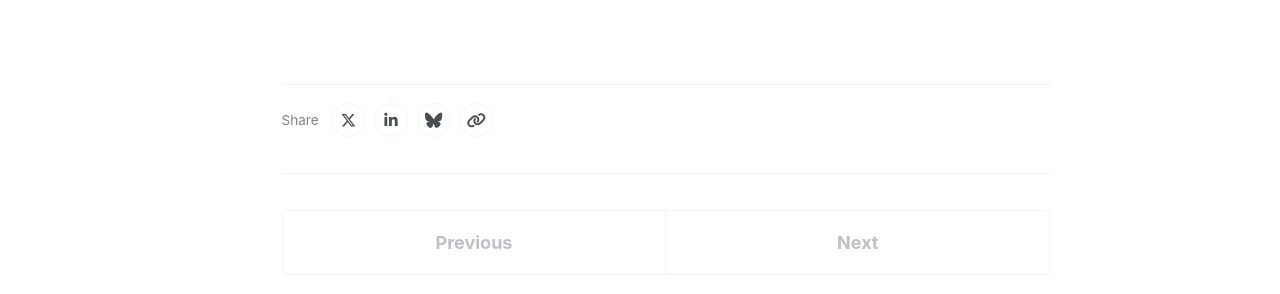
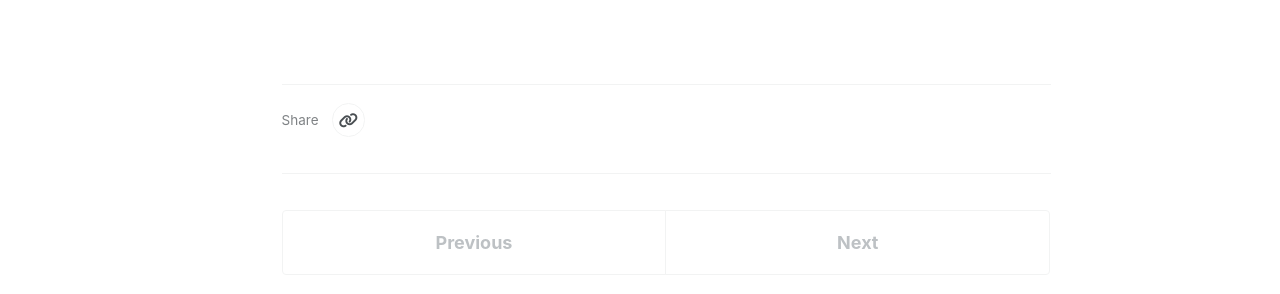
Before and after one commit to sdananya/sdananya.github.io, a Jekyll site: the page built from _publications/2026-07-01-character-training-side-effects.md, in a window 1280 px wide. Shown: the part 598-892 px from the top of the page. Built offline with Jekyll 4.4.1, drawn with Linux system fonts in a browser that asks for light colours; some web fonts are replaced; a script bundle is joined from its source files by our own code; library files that are not in the unit come from our copies.

Commit message:
Share row: copy link plus the device share menu
Co-Authored-By: Claude Fable 5.2 <noreply@anthropic.com>
Claude-Session: https://claude.ai/code/session_01KF6ojBXfebxYBrrmqpbjn1

```diff
--- a/_includes/social-share.html
+++ b/_includes/social-share.html
@@ -5,14 +5,21 @@
   <style>
     .share-min{display:flex;align-items:center;gap:.5em;flex-wrap:wrap}
     .share-min__label{font-size:.75em;opacity:.7;margin-right:.3em}
+    .share-min button[hidden]{display:none}
     .share-min a,.share-min button{display:inline-flex;align-items:center;justify-content:center;width:2.2em;height:2.2em;border-radius:50%;border:1px solid var(--global-border-color,#bbb);background:none;color:var(--global-text-color,inherit);font-size:.85em;text-decoration:none;cursor:pointer;padding:0;transition:background .15s,color .15s,border-color .15s}
     .share-min a:hover,.share-min button:hover{background:var(--global-text-color,#333);color:var(--global-bg-color,#fff);border-color:var(--global-text-color,#333)}
     .share-min__done{font-size:.75em;opacity:.7}
   </style>
   <span class="share-min__label">Share</span>
-  <a href="https://x.com/intent/post?url={{ share_url | url_encode }}&text={{ page.title | url_encode }}" target="_blank" rel="noopener" title="Share on X" aria-label="Share on X"><i class="fab fa-x-twitter" aria-hidden="true"></i></a>
-  <a href="https://www.linkedin.com/sharing/share-offsite/?url={{ share_url | url_encode }}" target="_blank" rel="noopener" title="Share on LinkedIn" aria-label="Share on LinkedIn"><i class="fab fa-linkedin-in" aria-hidden="true"></i></a>
-  <a href="https://bsky.app/intent/compose?text={{ page.title | append: ' ' | append: share_url | url_encode }}" target="_blank" rel="noopener" title="Share on Bluesky" aria-label="Share on Bluesky"><i class="fab fa-bluesky" aria-hidden="true"></i></a>
-  <button type="button" title="Copy link" aria-label="Copy link" onclick="var b=this,m=b.nextElementSibling;navigator.clipboard.writeText('{{ share_url }}').then(function(){m.textContent='Link copied';setTimeout(function(){m.textContent=''},1800)})"><i class="fas fa-link" aria-hidden="true"></i></button>
+  <button type="button" class="share-min__native" hidden title="Share" aria-label="Share"><i class="fas fa-share-nodes" aria-hidden="true"></i></button>
+  <button type="button" class="share-min__copy" title="Copy link" aria-label="Copy link"><i class="fas fa-link" aria-hidden="true"></i></button>
   <span class="share-min__done" aria-live="polite"></span>
+  <script>
+  (function(){
+    var box=document.currentScript.parentNode,url={{ share_url | jsonify }},title={{ page.title | jsonify }};
+    var nat=box.querySelector('.share-min__native'),copy=box.querySelector('.share-min__copy'),msg=box.querySelector('.share-min__done');
+    if(navigator.share){nat.hidden=false;nat.addEventListener('click',function(){navigator.share({title:title,url:url}).catch(function(){})})}
+    copy.addEventListener('click',function(){navigator.clipboard.writeText(url).then(function(){msg.textContent='Link copied';setTimeout(function(){msg.textContent=''},1800)})});
+  })();
+  </script>
 </section>
```
